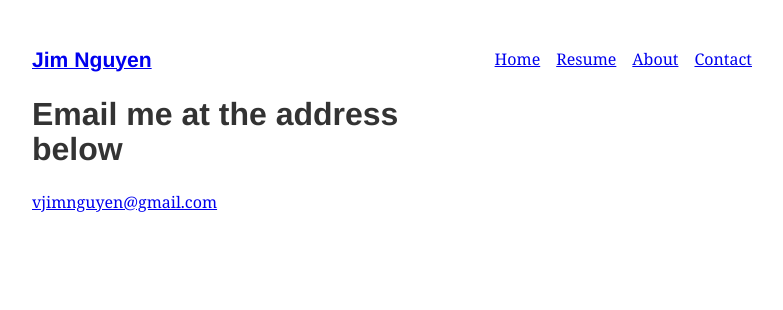
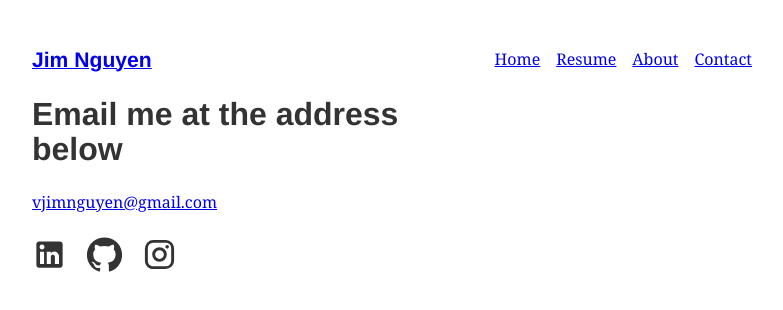
Before and after one commit to jimnguyen/jimnguyen, a Gatsby site: page /contact in a window 1280 px wide. Shown: the whole page, without its empty margins (240-1023 px from the left). Built offline with nearby package versions, Linux system fonts and the light colour scheme; Gatsby itself is replaced by a stand-in of ours.

Commit message:
Added more info in contact

```diff
--- a/package.json
+++ b/package.json
@@ -16,6 +16,8 @@
     "test": "echo \"Write tests! -> https://gatsby.dev/unit-testing\" && exit 1"
   },
   "dependencies": {
+    "@material-ui/core": "^4.11.3",
+    "@material-ui/icons": "^4.11.2",
     "gatsby": "^2.21.22",
     "gatsby-plugin-typography": "^2.5.1",
     "react": "^16.12.0",
--- a/src/components/layout.js
+++ b/src/components/layout.js
@@ -31,7 +31,7 @@ export default function Layout({ children }) {
     >
       <header style={{ marginBottom: `1.5rem` }}>
         <Link to="/" style={{ textShadow: `none`, backgroundImage: `none` }}>
-          <h3 style={{ display: `inline` }}>Jim Nguyen</h3>
+          <h3 style={{ display: "inline" }}>Jim Nguyen</h3>
         </Link>
         <ul style={{ listStyle: `none`, float: `right` }}>
           <ListLink to="/">Home</ListLink>
--- a/src/pages/about.js
+++ b/src/pages/about.js
@@ -5,7 +5,7 @@ import AliceCarousel from "react-alice-carousel"
 import "react-alice-carousel/lib/alice-carousel.css"
 
 import image1 from "../assets/pic1.jpg"
-import image2 from "../assets/pic2.jpg"
+import image2 from "../assets/pic2new.jpg"
 import image3 from "../assets/pic3.jpg"
 import image4 from "../assets/pic4.jpg"
 import image5 from "../assets/pic5.jpg"
@@ -18,7 +18,8 @@ export default function About() {
       <h1>About Me</h1>
       <p>
         Software Developer from Bellevue, WA <br />
-        I enjoy hiking, computers, basketball, and traveling <br />
+        I enjoy hiking, computers, basketball, traveling, and my cat Chance 😺
+        <br />
       </p>
 
       <AliceCarousel>
--- a/src/pages/contact.js
+++ b/src/pages/contact.js
@@ -1,13 +1,57 @@
 import React from "react"
 import Layout from "../components/layout"
+import LinkedInIcon from "@material-ui/icons/LinkedIn"
+import GitHubIcon from "@material-ui/icons/GitHub"
+import InstagramIcon from "@material-ui/icons/Instagram"
+import { makeStyles } from "@material-ui/core/styles"
+
+const useStyles = makeStyles(theme => ({
+  clickableIcon: {
+    cursor: "pointer",
+    marginRight: "20px",
+  },
+}))
 
 export default function Contact() {
+  const classes = useStyles()
+
+  const handleLinkedIn = () => {
+    window.location.href = "https://www.linkedin.com/in/jimvnguyen-/"
+  }
+
+  const handleGithub = () => {
+    window.location.href = "https://www.github.com/jimnguyen"
+  }
+
+  const handleInstagram = () => {
+    window.location.href = "https://www.instagram.com/jimxnguyen"
+  }
+
   return (
     <Layout>
-      <h1>Email me at the address below</h1>
-      <p>
-        <a href="mailto:vjimnguyen@gmail.com">vjimnguyen@gmail.com</a>
-      </p>
+      <div>
+        <h1>Email me at the address below</h1>
+        <p>
+          <a href="mailto:vjimnguyen@gmail.com">vjimnguyen@gmail.com</a>
+        </p>
+        <p>
+          <LinkedInIcon
+            fontSize="large"
+            onClick={handleLinkedIn}
+            className={classes.clickableIcon}
+          />
+          <GitHubIcon
+            fontSize="large"
+            onClick={handleGithub}
+            className={classes.clickableIcon}
+          />
+          <InstagramIcon
+            fontSize="large"
+            onClick={handleInstagram}
+            className={classes.clickableIcon}
+          />
+        </p>
+      </div>
     </Layout>
   )
 }
```
Also changed, not shown: src/assets/pic2new.JPG (added), 2 other files.
